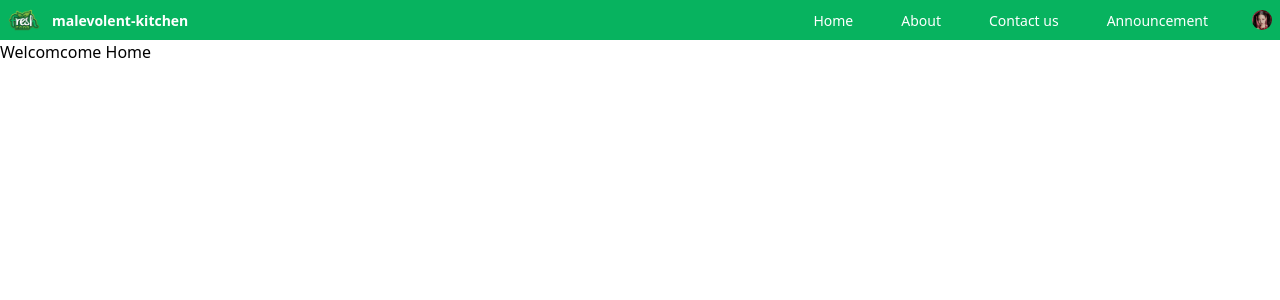
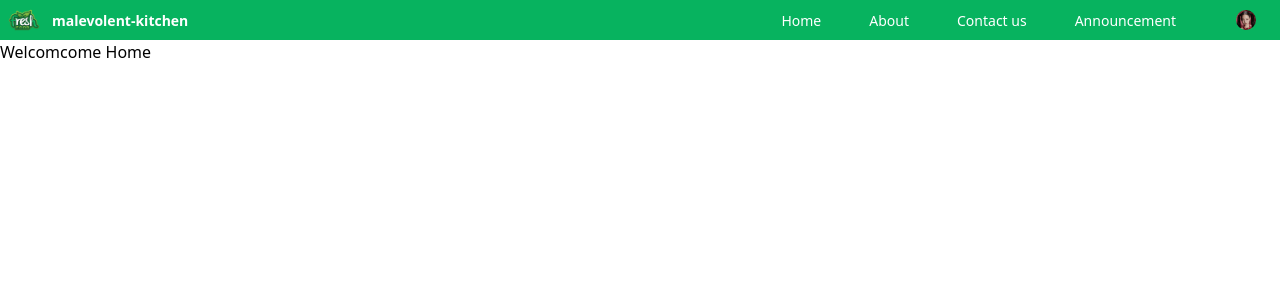
Before and after one commit to liza-tann/Restaurant_project, a React (Vite) app: page /Home in a window 1280 px wide. Shown: the top 300 px of the page. Built offline with nearby package versions, Linux system fonts and the light colour scheme.

Commit message:
edit some space

```diff
--- a/src/components/Nav.jsx
+++ b/src/components/Nav.jsx
@@ -114,7 +114,7 @@ const Nav = () => {
 
       {windowWidth > 768 && (
         <div
-          className={`lg:flex lg:flex-col lg:items-end space-x-4 text-white lg:pr-auto mt-4 lg:mt-0 ${
+          className={`lg:flex lg:flex-col lg:items-end space-x-4 text-white lg:pr-auto lg:mt-0 ${
             menuOpen ? "flex" : "hidden"
           }`}
         >
@@ -156,7 +156,7 @@ const Nav = () => {
               </NavLink>
             </li>
             {(windowWidth > 768 || menuOpen) && (
-              <li>
+              <li className="px-4">
                 <a href="">
                   <UserProfile />
                 </a>
```
